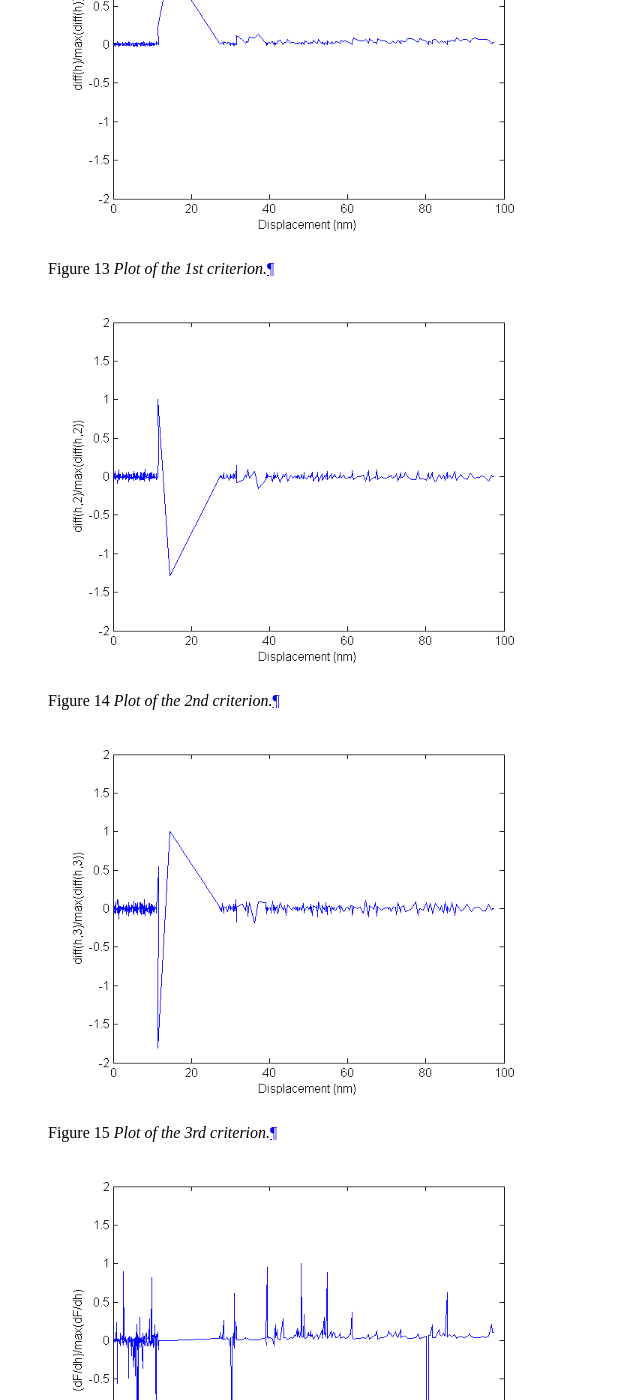
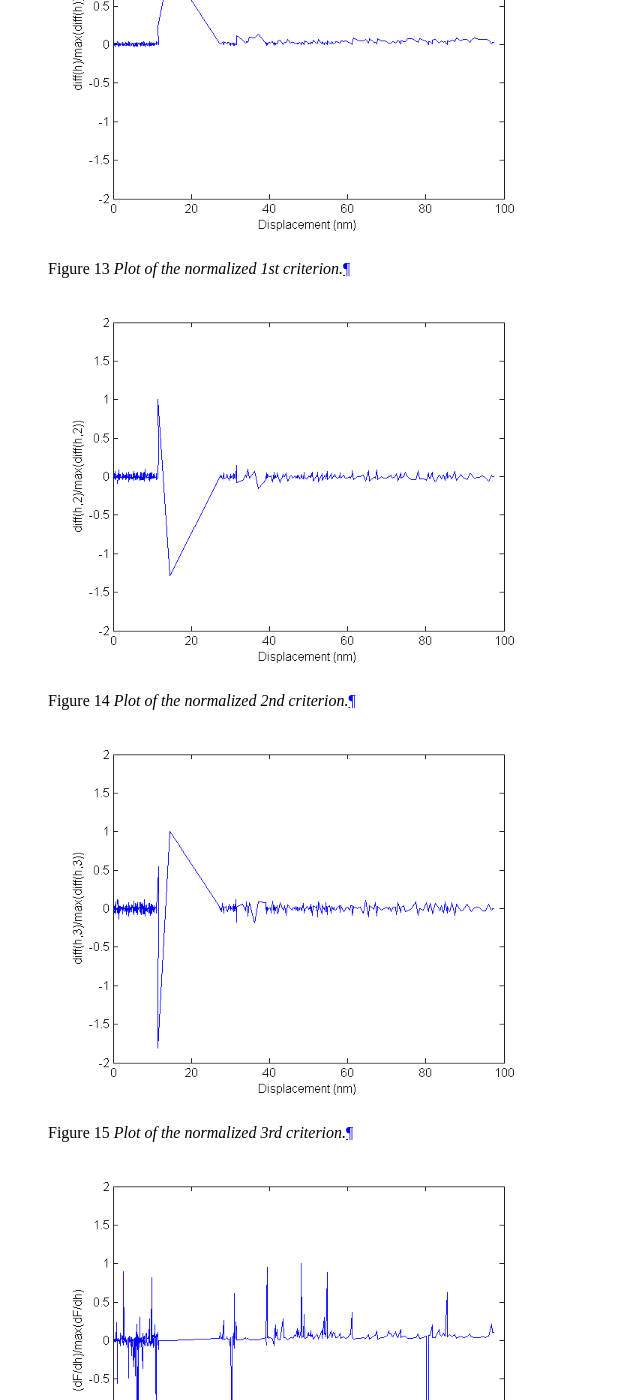
Before and after one commit to DavidMercier/PopIn, a Sphinx documentation site: the page built from doc/popin_detection.rst, in a window 1280 px wide and 1400 px high, scrolled down 1461 px. Shown: the whole window, without its empty margins (0-640 px from the left). Built offline with Sphinx 7.4.7, drawn with Linux system fonts in a browser that asks for light colours; comment, search, counter and statistics services are not loaded; some of the changed text lies outside the part shown.

Commit message:
updated doc

```diff
--- a/doc/index.rst
+++ b/doc/index.rst
@@ -10,8 +10,9 @@ PopIn |matlab| toolbox
 
 This toolbox has been developed to plot (nano)indentation data and to analyze pop-in events distribution.
 
-With this Matlab toolbox, it is possible to :
+With this Matlab toolbox, it is possible to:
     * plot load-displacement curves ;
+	* fit the load-displacement curves with Hertz model ;
     * plot cumulative (Weibull or time/temperature dependent) distribution of the 1st or the 2nd pop-in.
 
 .. figure:: ./_pictures/GUI_Main_Window_overview.png
@@ -42,4 +43,4 @@ Contact
 Keywords
 ========
 |matlab| toolbox ; Graphical User Interface (GUI) ; nanoindentation ; pop-in ; cumulative distribution ; Weibull ;
-statistics ; load-displacement curve ; survival probability ; critical load ; critical displacement.
+statistics ; load-displacement curve ; survival probability ; critical load ; critical displacement ; Hertz model.
--- a/doc/overview_of_the_toolbox.rst
+++ b/doc/overview_of_the_toolbox.rst
@@ -9,7 +9,7 @@ Overview of the toolbox
 
 * 1) Import your (nano)indentation results. See here an `example file <http://popin.readthedocs.org/en/latest/examples.html>`_.
 
-* 2) Set units, set criterion, set temperature of experiments, set the minimum and maximum indentation depths, set the pop-in to analyze and select the critical parameter to use for the Weibull distribution.
+* 2) Set units, set the criterion of pop-in detection, set temperature of experiments, set the minimum and maximum indentation depths, set the pop-in to analyze and select the critical parameter to use for the Weibull distribution.
 
 * 3) Run the calculations and plot results.
 
--- a/doc/popin_detection.rst
+++ b/doc/popin_detection.rst
@@ -44,37 +44,37 @@ Plot of the different criteria
    :scale: 75 %
    :align: center
 
-   *Plot of the 1st criterion.*
+   *Plot of the normalized 1st criterion.*
 
 .. figure:: ./_pictures/load-disp_curve_popin_diff2.png
    :scale: 75 %
    :align: center
 
-   *Plot of the 2nd criterion.*
+   *Plot of the normalized 2nd criterion.*
 
 .. figure:: ./_pictures/load-disp_curve_popin_diff3.png
    :scale: 75 %
    :align: center
 
-   *Plot of the 3rd criterion.*
+   *Plot of the normalized 3rd criterion.*
 
 .. figure:: ./_pictures/load-disp_curve_popin_dfdh.png
    :scale: 75 %
    :align: center
 
-   *Plot of the 4th criterion.*
+   *Plot of the normalized 4th criterion.*
 
 .. figure:: ./_pictures/load-disp_curve_popin_d2fdh2.png
    :scale: 75 %
    :align: center
 
-   *Plot of the 5th criterion.*
+   *Plot of the normalized 5th criterion.*
 
 .. figure:: ./_pictures/load-disp_curve_popin_dfdh2.png
    :scale: 75 %
    :align: center
 
-   *Plot of the 6th criterion.*
+   *Plot of the normalized 6th criterion.*
 
 References
 #############
```
